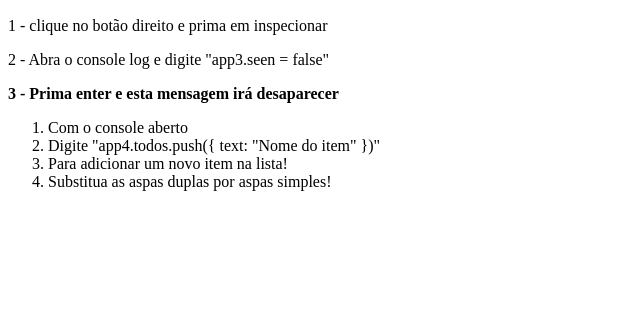
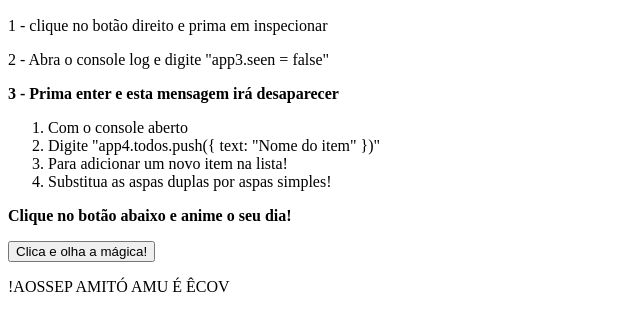
Before and after one commit to Ssemmedo/vuejsintro, a plain HTML site: page index.html in a window 1280 px wide. Shown: the part 110-440 px from the top of the page, without its empty margins (0-640 px from the left). Drawn offline with nearby package versions, Linux system fonts and the light colour scheme.

Commit message:
Realizando o 5º exercício

```diff
--- a/index.html
+++ b/index.html
@@ -36,6 +36,12 @@
         </ol>
       </div>
 
+      <div id="app5">
+        <b><p>Clique no botão abaixo e anime o seu dia!</p></b>
+        <button v-on:click="reverseMessage">Clica e olha a mágica!</button>
+        <p>{{ message }}</p>
+      </div>
+
       <script src="./vue.js"></script>
 </body>
 </html>
--- a/vue.js
+++ b/vue.js
@@ -30,3 +30,15 @@ var app1 = new Vue({
       ]
     }
   })
+
+  var app5 = new Vue({
+    el: '#app5',
+    data: {
+      message: '!AOSSEP AMITÓ AMU É ÊCOV'
+    },
+    methods: {
+      reverseMessage: function () {
+        this.message = this.message.split('').reverse().join('')
+      }
+    }
+  })
```
